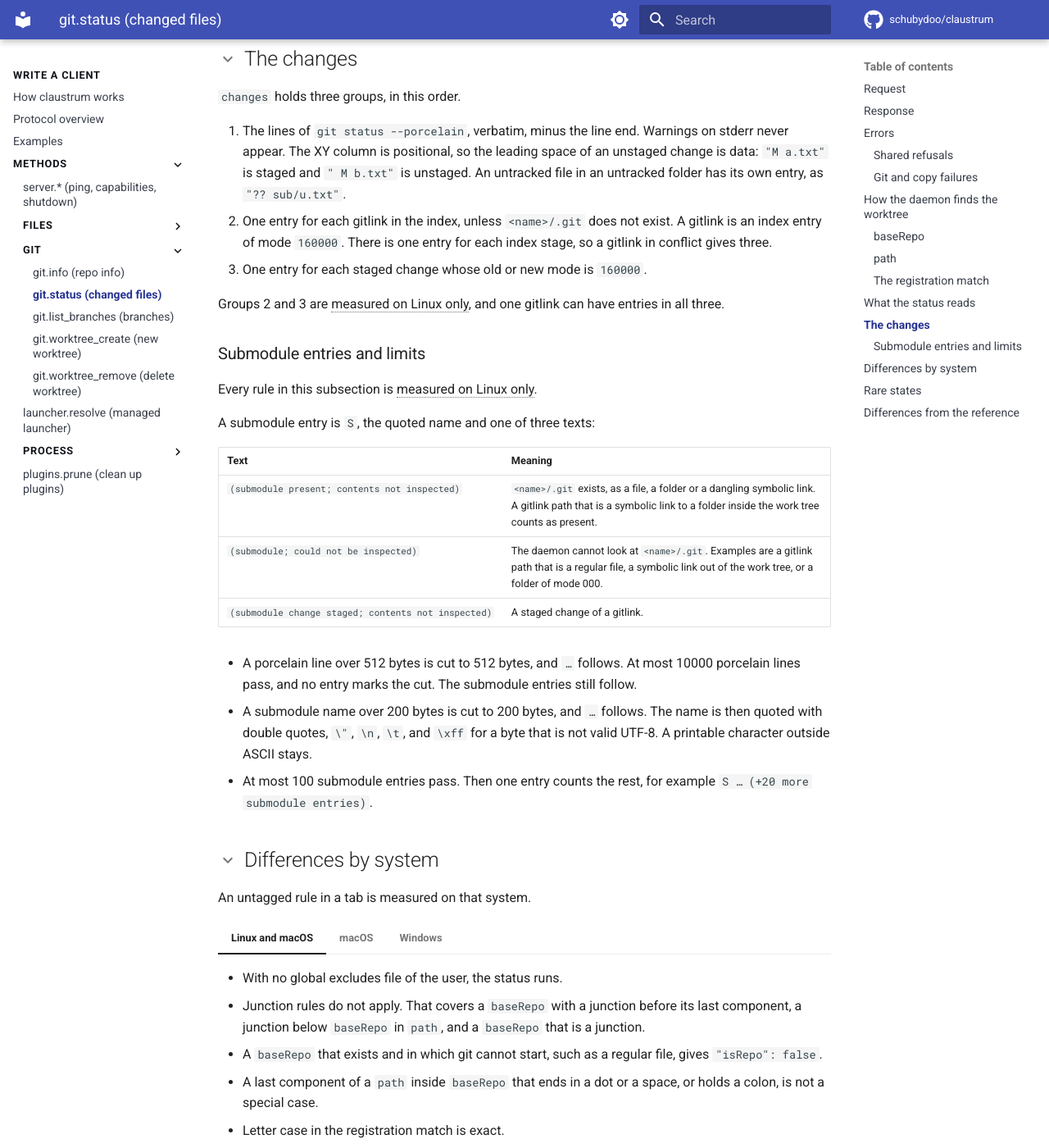
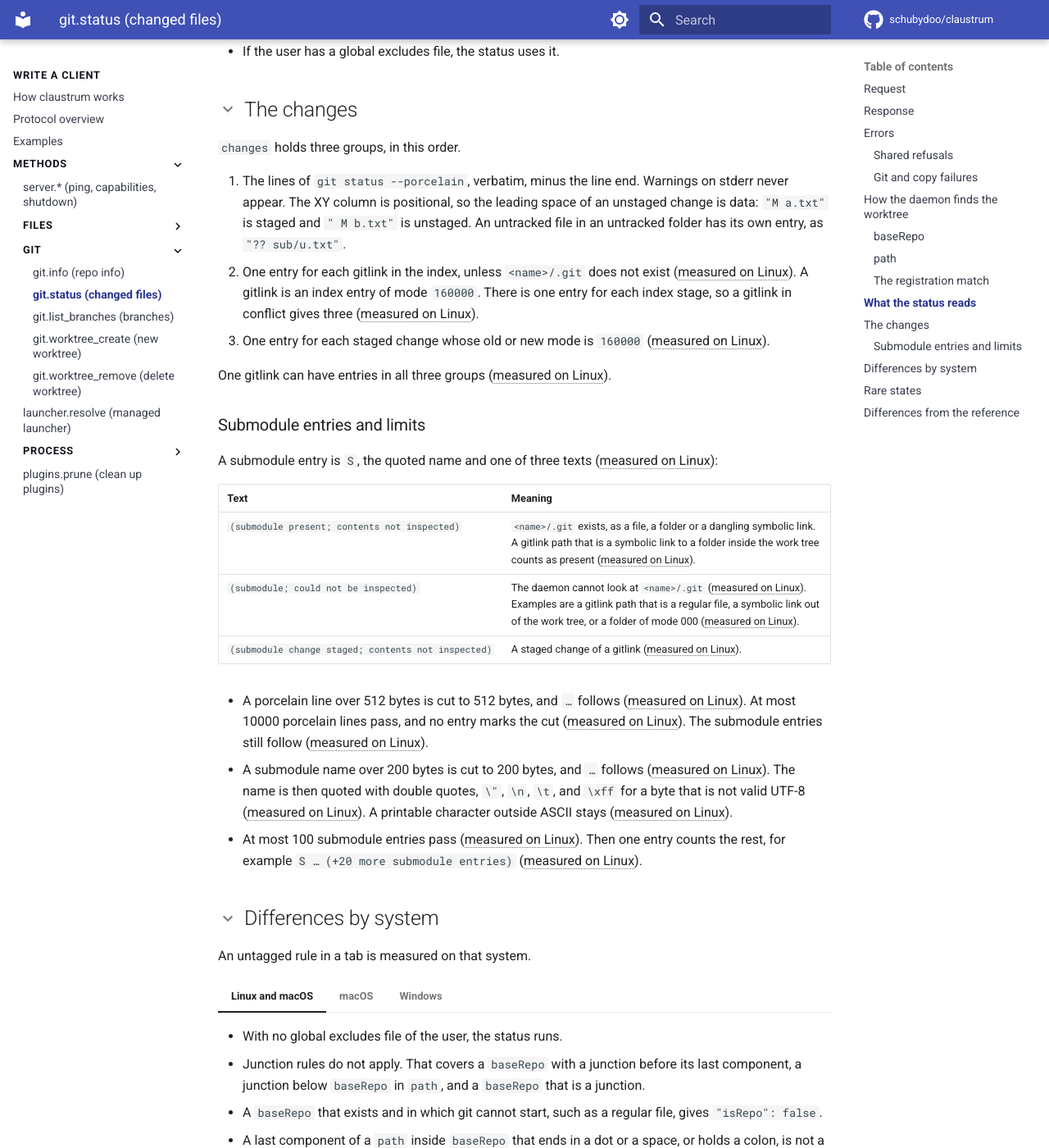
Before and after one commit to schubydoo/claustrum, an MkDocs documentation site: the page built from docs/protocol/git-status.md, in a window 1280 px wide and 1400 px high, scrolled down 7293 px. Shown: the whole window at 82% size. Built offline with MkDocs 1.6.1 and Material for MkDocs 9.7.7, drawn with Linux system fonts in a browser that asks for light colours; comment, search, counter and statistics services are not loaded; some of the changed text lies outside the part shown.

Commit message:
docs: fix the evidence tags of git.status and update the style guide
Co-Authored-By: Claude Opus 5.5 <noreply@anthropic.com>

```diff
--- a/docs/protocol/git-status.md
+++ b/docs/protocol/git-status.md
@@ -70,10 +70,10 @@ A failure is a JSON-RPC error with no `errorCode` member. It changes nothing in
 |---|---|---|
 | `-32603` | `git took too long: Claude stopped git <subcommand> after 2 minutes; try again` | A git call ran 2 minutes, and the daemon stopped it. While a `"shadowDirOff":true` request runs, that one included, the limit is 30 minutes, and the text says so (claustrum's own) (not measured). [Time limits of git calls](../PROTOCOL.md#time-limits-of-git-calls). |
 | `-32603` | The Go error of the git call, for example `exit status 128` | `git status`, `git ls-files` or `git diff-index` failed. The text of git does not show. A relative `path` that matches a registration gets `exit status 128`, because git takes it as sent. |
-| `-32603` | `config-defined hooks could not be pinned off; git not run: listing the configuration in force: ` and the start error, for example `chdir <path>: no such file or directory` | `path` passed the test as a cleaned path, but git cannot start in the path as sent. An example is `<dir>/missing/..` outside `baseRepo` (measured on Linux and macOS only). |
-| `-32603` | `<file>: not a regular file` | From the copy into the temporary git folder after the gate passed. An `info/sparse-checkout` folder or FIFO gets it (claustrum's own) (not measured). |
-| `-32603` | `<file> is larger than <n> bytes` | A copied file is over its bound, also one that grew after the gate. `<n>` is 1073741824 for `index`, a `sharedindex.<40 or 64 hex>` file, `info/sparse-checkout` and a reftable file, and 1048576 for `HEAD` and `config.worktree` (claustrum's own) (not measured). |
-| `-32603` | An error of the file system, for example `openat index: permission denied` or `stat <dir>: no such file or directory` | The raw Go error. The daemon cannot copy a file of the registration or make a file of the temporary git folder (not measured). |
+| `-32603` | `config-defined hooks could not be pinned off; git not run: listing the configuration in force: ` and the start error, for example `chdir <path>: no such file or directory` | `path` passed the test as a cleaned path, but git cannot start in the path as sent. An example is `<dir>/missing/..` outside `baseRepo` (measured on Linux and macOS). |
+| `-32603` | `<file>: not a regular file` | From the copy into the temporary git folder after the gate passed (claustrum's own). An `info/sparse-checkout` folder or FIFO gets it. The reference is not measured there. |
+| `-32603` | `<file> is larger than <n> bytes` | A copied file is over its bound, also one that grew after the gate (claustrum's own). `<n>` is 1073741824 for `index`, a `sharedindex.<40 or 64 hex>` file, `info/sparse-checkout` and a reftable file, and 1048576 for `HEAD` and `config.worktree` (claustrum's own). The reference is not measured there. |
+| `-32603` | An error of the file system, for example `openat index: permission denied` or `stat <dir>: no such file or directory` | The raw Go error. The daemon cannot copy a file of the registration or make a file of the temporary git folder. The reference is not measured there. |
 
 A failed config listing and a failed temporary folder have notes under [Rare states](#rare-states).
 
@@ -86,7 +86,7 @@ The daemon does not ask git inside `path`. It reads the registrations of the rep
 Each of these gives `"isRepo": false` before any git call:
 
 - `baseRepo` has the components `.claude/worktrees` in it, or is that folder. `<dir>/.claude` alone passes.
-- A folder above `baseRepo` holds an entry named `.claude-managed-worktrees` and no `.git`. A marker inside `baseRepo` itself does not count. A marker one or two levels above counts (measured on Linux only). Further up the test is claustrum's own (not measured).
+- A folder above `baseRepo` holds an entry named `.claude-managed-worktrees` and no `.git`. A marker inside `baseRepo` itself does not count. A marker one or two levels above counts (measured on Linux). Further up the test is claustrum's own (not measured).
 - `baseRepo` does not resolve. For example, it does not exist, or a `..` after a symbolic link goes up from the target of the link and finds no folder.
 
 Then the [git-directory trust check](../PROTOCOL.md#git-directory-trust-check) runs on `baseRepo`, not on `path`. A refusal answers `-32603`, also for a good linked worktree as `path`. If the check finds no repository, the answer is `"isRepo": false`, with [exceptions](#rare-states). A config of `baseRepo` that the daemon does not accept answers `-32603`, as in [Repository config refusals](../PROTOCOL.md#repository-config-refusals).
@@ -98,8 +98,8 @@ Then the [git-directory trust check](../PROTOCOL.md#git-directory-trust-check) r
 Each of these gives `"isRepo": false`:
 
 - `path` is not a folder, or it does not exist.
-- `path` lies inside `baseRepo`, and a component below `baseRepo` is a symbolic link. That includes a link at `.claude`, and a link at the last component (measured on Linux only).
-- `path` lies inside `baseRepo` and has a `..` component. A `.` component passes (measured on Linux only). Outside `baseRepo` a `..` passes.
+- `path` lies inside `baseRepo`, and a component below `baseRepo` is a symbolic link. That includes a link at `.claude`, and a link at the last component (measured on Linux).
+- `path` lies inside `baseRepo` and has a `..` component. A `.` component passes (measured on Linux). Outside `baseRepo` a `..` passes.
 
 The `.git` file inside `path` plays no part. If it is missing, damaged or names another place, the answer is still the status. So is a locked worktree.
 
@@ -114,9 +114,9 @@ Exactly one registration must name `path`. Two that match give `"isRepo": false`
 The matched registration must pass these tests. Each failure gives `"isRepo": false`.
 
 - `commondir` must be a regular file, or a relative symbolic link to a file in the registration folder. Its value must equal `<common>` as text, in the spelling that git printed.
-- `HEAD` must hold 40 or 64 hex characters, or a `ref:` line under `refs/` (measured on Linux only). A branch that does not exist and a detached commit pass.
-- `index` must be a regular file of at most 1 GiB, or be missing (measured on Linux and Windows only). A symbolic link to a regular file in the registration folder passes too (measured on Linux only). A `sharedindex.<hex>` file that is a regular file has the same 1 GiB bound. The `index` and all `sharedindex.*` files together must hold at most 2 GiB (measured on Linux only).
-- `config.worktree` can be missing. If it exists, it must parse and hold only `core.sparseCheckout`, `core.sparseCheckoutCone` and `index.sparse`. `user.name` gives `"isRepo": false`. So does `core.bare`, and `core.sparseCheckoutCone` passes (measured on Linux only). claustrum refuses every other key too (not measured).
+- `HEAD` must hold 40 or 64 hex characters, or a `ref:` line under `refs/` (measured on Linux). A branch that does not exist and a detached commit pass.
+- `index` must be a regular file of at most 1 GiB, or be missing (measured on Linux and Windows). A symbolic link to a regular file in the registration folder passes too (measured on Linux). A `sharedindex.<hex>` file that is a regular file has the same 1 GiB bound. The `index` and all `sharedindex.*` files together must hold at most 2 GiB (measured on Linux).
+- `config.worktree` can be missing. If it exists, it must parse and hold only `core.sparseCheckout`, `core.sparseCheckoutCone` and `index.sparse`. `user.name` gives `"isRepo": false`. So does `core.bare`, and `core.sparseCheckoutCone` passes (measured on Linux). claustrum refuses every other key too (not measured).
 
 ## What the status reads
 
@@ -143,26 +143,24 @@ If `HEAD` names no commit, `diff-index` compares the staged changes with the emp
 `changes` holds three groups, in this order.
 
 1. The lines of `git status --porcelain`, verbatim, minus the line end. Warnings on stderr never appear. The XY column is positional, so the leading space of an unstaged change is data: `"M  a.txt"` is staged and `" M b.txt"` is unstaged. An untracked file in an untracked folder has its own entry, as `"?? sub/u.txt"`.
-2. One entry for each gitlink in the index, unless `<name>/.git` does not exist. A gitlink is an index entry of mode `160000`. There is one entry for each index stage, so a gitlink in conflict gives three.
-3. One entry for each staged change whose old or new mode is `160000`.
+2. One entry for each gitlink in the index, unless `<name>/.git` does not exist (measured on Linux). A gitlink is an index entry of mode `160000`. There is one entry for each index stage, so a gitlink in conflict gives three (measured on Linux).
+3. One entry for each staged change whose old or new mode is `160000` (measured on Linux).
 
-Groups 2 and 3 are measured on Linux only, and one gitlink can have entries in all three.
+One gitlink can have entries in all three groups (measured on Linux).
 
 ### Submodule entries and limits
 
-Every rule in this subsection is measured on Linux only.
-
-A submodule entry is ` S `, the quoted name and one of three texts:
+A submodule entry is ` S `, the quoted name and one of three texts (measured on Linux):
 
 | Text | Meaning |
 |---|---|
-| ` (submodule present; contents not inspected)` | `<name>/.git` exists, as a file, a folder or a dangling symbolic link. A gitlink path that is a symbolic link to a folder inside the work tree counts as present. |
-| ` (submodule; could not be inspected)` | The daemon cannot look at `<name>/.git`. Examples are a gitlink path that is a regular file, a symbolic link out of the work tree, or a folder of mode 000. |
-| ` (submodule change staged; contents not inspected)` | A staged change of a gitlink. |
+| ` (submodule present; contents not inspected)` | `<name>/.git` exists, as a file, a folder or a dangling symbolic link. A gitlink path that is a symbolic link to a folder inside the work tree counts as present (measured on Linux). |
+| ` (submodule; could not be inspected)` | The daemon cannot look at `<name>/.git` (measured on Linux). Examples are a gitlink path that is a regular file, a symbolic link out of the work tree, or a folder of mode 000 (measured on Linux). |
+| ` (submodule change staged; contents not inspected)` | A staged change of a gitlink (measured on Linux). |
 
-- A porcelain line over 512 bytes is cut to 512 bytes, and `…` follows. At most 10000 porcelain lines pass, and no entry marks the cut. The submodule entries still follow.
-- A submodule name over 200 bytes is cut to 200 bytes, and `…` follows. The name is then quoted with double quotes, `\"`, `\n`, `\t`, and `\xff` for a byte that is not valid UTF-8. A printable character outside ASCII stays.
-- At most 100 submodule entries pass. Then one entry counts the rest, for example ` S … (+20 more submodule entries)`.
+- A porcelain line over 512 bytes is cut to 512 bytes, and `…` follows (measured on Linux). At most 10000 porcelain lines pass, and no entry marks the cut (measured on Linux). The submodule entries still follow (measured on Linux).
+- A submodule name over 200 bytes is cut to 200 bytes, and `…` follows (measured on Linux). The name is then quoted with double quotes, `\"`, `\n`, `\t`, and `\xff` for a byte that is not valid UTF-8 (measured on Linux). A printable character outside ASCII stays (measured on Linux).
+- At most 100 submodule entries pass (measured on Linux). Then one entry counts the rest, for example ` S … (+20 more submodule entries)` (measured on Linux).
 
 ## Differences by system
 
@@ -177,7 +175,7 @@ An untagged rule in a tab is measured on that system.
     - Letter case in the registration match is exact.
     - `path` matches as sent and as resolved, and in no other spelling.
     - The `commondir` value must be exact text.
-    - A gitlink path that is a regular file gives ` (submodule; could not be inspected)` (measured on Linux only).
+    - A gitlink path that is a regular file gives ` (submodule; could not be inspected)` (measured on Linux).
 
 === "macOS"
 
@@ -202,21 +200,21 @@ An untagged rule in a tab is measured on that system.
 ??? note "A check that finds no repository"
     A config listing that fails gives the hooks refusal. If `git version` fails too, it gives the "cannot run" text of [Hardened git calls](../PROTOCOL.md#hardened-git-calls).
 
-    A `.git` file can name a gone git directory that is no registration. If git 2.56 or newer says so, the answer is `git could not check this repository on the remote machine: at "<root>": …`. With `"shadowDirOff":true` it is the hooks refusal. An older git gives `"isRepo": false`. All three rules are measured on Linux only.
+    A `.git` file can name a gone git directory that is no registration. If git 2.56 or newer says so, the answer is `git could not check this repository on the remote machine: at "<root>": …` (measured on Linux). With `"shadowDirOff":true` it is the hooks refusal (measured on Linux). An older git gives `"isRepo": false` (measured on Linux).
 
 ??? note "A failed config listing"
-    The first config listing refuses by [these classes](../PROTOCOL.md#a-failed-configuration-listing). [Hook pins](../PROTOCOL.md#hook-pins) has the rules for later listings and for a hook-pin limit. The empty-tree listing never refuses (from the code). A stopped listing of `config.worktree` gives `{"isRepo":false,"clean":false}` (measured on Linux only).
+    The first config listing refuses by [these classes](../PROTOCOL.md#a-failed-configuration-listing). [Hook pins](../PROTOCOL.md#hook-pins) has the rules for later listings. The empty-tree listing never refuses (from the code). Over a hook-pin limit the first listing refuses in a repository (from the code). A stopped listing of `config.worktree` gives `{"isRepo":false,"clean":false}` (measured on Linux).
 
 ??? note "No temporary git folder"
-    If the daemon cannot make its folder under `git-shadow`, the response is `{"isRepo":false,"clean":false}` (measured on Linux and Windows only). When the folder is in the temporary directory of the system, a failure answers `-32603` with the error of the file system (not measured).
+    If the daemon cannot make its folder under `git-shadow`, the response is `{"isRepo":false,"clean":false}` (measured on Linux and Windows). When the folder is in the temporary directory of the system, a failure answers `-32603` with the error of the file system (not measured).
 
 ??? note "Reftable and FIFO files"
-    A repository can have the reftable format. If the `reftable` folder then holds a `tables.list` file, it must name at least one table. Each table must be a regular file. If `reftable` is not a real folder, or `tables.list` is a FIFO, the request goes on. git then shows every tracked file as added. All of this is measured on macOS only.
+    A repository can have the reftable format. If the `reftable` folder then holds a `tables.list` file, it must name at least one table (measured on macOS). Each table must be a regular file (measured on macOS). If `reftable` is not a real folder, or `tables.list` is a FIFO, the request goes on (measured on macOS). git then shows every tracked file as added (measured on macOS).
 
-    No test waits on a FIFO. A FIFO in place of `gitdir`, `commondir` or `config.worktree` fails at once (measured on Linux and macOS only). A FIFO at `index` fails at once too (measured on Linux only), and so does one at `HEAD` (from the code).
+    No test waits on a FIFO (measured on Linux and macOS). A FIFO in place of `gitdir`, `commondir` or `config.worktree` fails at once (measured on Linux and macOS). A FIFO at `index` fails at once too (measured on Linux), and so does one at `HEAD` (from the code).
 
 ??? note "A cut inside a multi-byte character"
-    In a porcelain line, the JSON encoding sends U+FFFD for each leftover byte. In a submodule name, the quoting writes each leftover byte as `\xNN` (claustrum's own) (not measured).
+    A cut can split a multi-byte character (claustrum's own) (not measured). In a porcelain line, the JSON encoding then sends U+FFFD for each leftover byte (claustrum's own) (not measured). In a submodule name, the quoting writes each leftover byte as `\xNN` (claustrum's own) (not measured).
 
 ## Differences from the reference
 
@@ -227,11 +225,3 @@ This entry of the divergence catalog applies:
 - [D16](../DIVERGENCES.md#d16): on Windows, with no global excludes file of the user, claustrum answers the status where the reference answers `-32603 "exit status 128"`.
 
 The measured cells behind each rule are in the tests and in the [reference build history](../REFERENCE-BUILDS.md).
-
-*[measured on Linux only]: Not measured elsewhere.
-*[measured on Linux and macOS only]: Not measured on Windows.
-*[measured on Linux and Windows only]: Not measured on macOS.
-*[measured on macOS only]: Not measured elsewhere.
-*[not measured]: No test measured this.
-*[from the code]: Read from the code. Not measured.
-*[claustrum's own]: A rule of claustrum, with no reference behavior.
--- a/mkdocs.yml
+++ b/mkdocs.yml
@@ -74,6 +74,11 @@ markdown_extensions:
       anchor_linenums: true
   - pymdownx.details
   - pymdownx.inlinehilite
+  # Shared evidence-tag hovers: one file for every page, outside docs/.
+  - pymdownx.snippets:
+      base_path: includes
+      auto_append:
+        - abbreviations.md
   # Mermaid diagrams: Material loads Mermaid from a CDN in the reader's browser.
   - pymdownx.superfences:
       custom_fences:
```
Also changed, not shown: docs/PROTOCOL.md (+1 -1 lines), docs/STYLE.md (+18 -14 lines), includes/abbreviations.md (added, +8 -0 lines).
